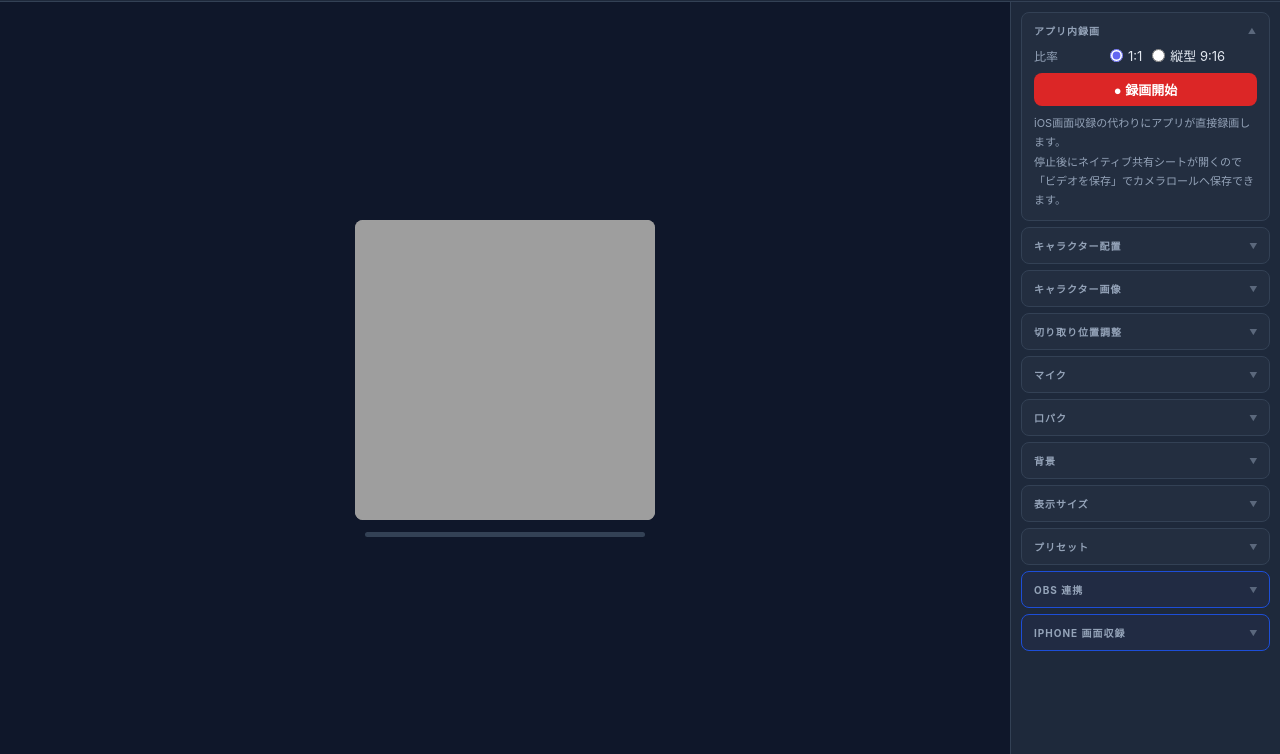
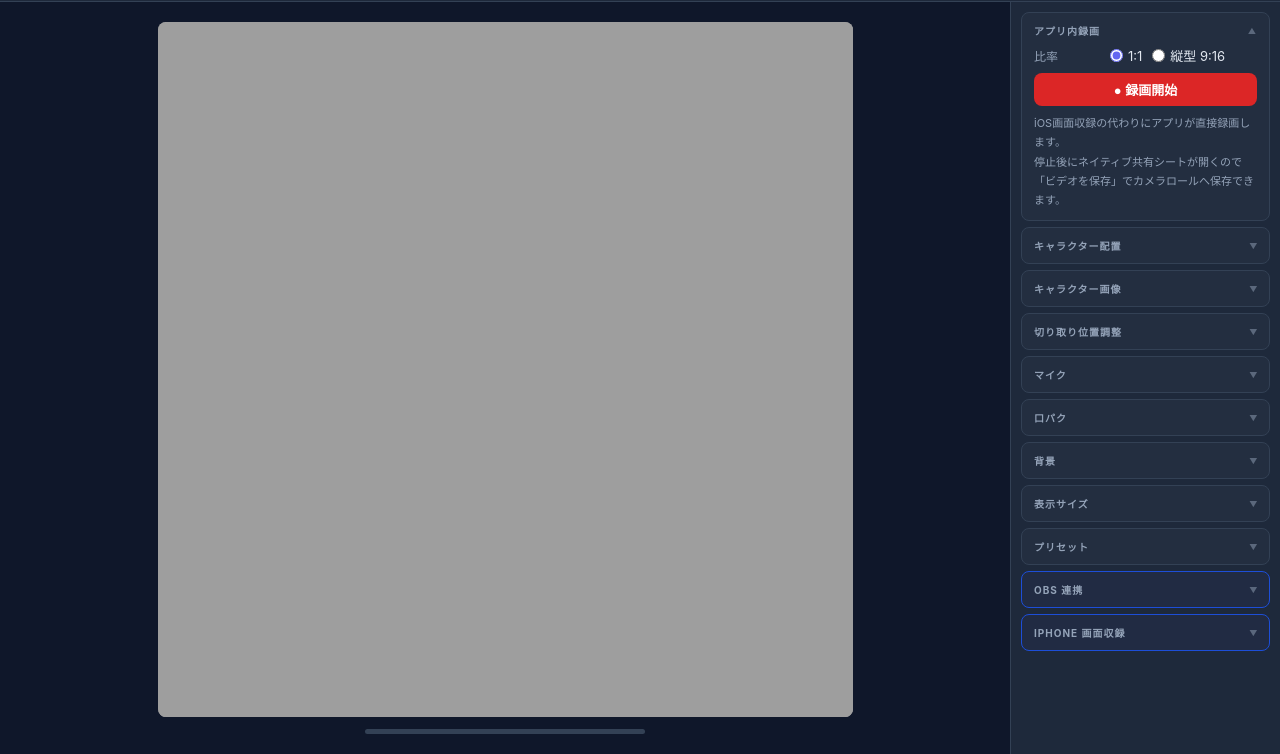
Before and after one commit to kushikushi81/kuchipaku, a plain HTML site: page index.html in a window 1280 px wide. Shown: the part 46-800 px from the top of the page. Drawn offline with Linux system fonts and the light colour scheme.

Commit message:
feat: 録画解像度を720pに変更・canvas表示を画面サイズに自動フィット
- デフォルト解像度: 1:1→720×720px、9:16→720×1280px
- スライダー上限を700→1280に拡張
- updateCanvasDisplay()追加: 録画解像度を保ちつつ表示を画面に収める

Co-Authored-By: Claude Sonnet 4.6 <noreply@anthropic.com>

```diff
--- a/app.js
+++ b/app.js
@@ -16,7 +16,7 @@ const cfg = {
   bgMode:           'transparent',
   bgColor:          '#222244',
   bgImage:          null,
-  charSize:         300,
+  charSize:         720,
   charX:            50,         // キャラクター横位置（canvas幅に対する%）
   charY:            50,         // キャラクター縦位置（canvas高さに対する%）
   charScale:        100,        // キャラクター描画サイズ（canvas幅に対する%）
@@ -204,8 +204,30 @@ function resizeCanvas(base) {
   const [w, h] = calcCanvasSize(base);
   cv.width  = w;
   cv.height = h;
-  cv.style.width  = w + 'px';
-  cv.style.height = h + 'px';
+  if (isBroadcast) {
+    cv.style.width  = w + 'px';
+    cv.style.height = h + 'px';
+  } else {
+    updateCanvasDisplay();
+  }
+}
+
+function updateCanvasDisplay() {
+  if (isBroadcast) {
+    cv.style.width  = cv.width  + 'px';
+    cv.style.height = cv.height + 'px';
+    return;
+  }
+  const area   = document.getElementById('canvas-area');
+  const vmeter = document.getElementById('vmeter');
+  const pad    = window.innerWidth <= 580 ? 32 : 40;
+  const vgap   = vmeter ? vmeter.offsetHeight + 12 : 0;
+  const maxW   = area.clientWidth  - pad;
+  const maxH   = area.clientHeight > 0 ? area.clientHeight - pad - vgap : Infinity;
+  if (maxW <= 0) return;
+  const scale  = Math.min(1, maxW / cv.width, maxH / cv.height);
+  cv.style.width  = Math.round(cv.width  * scale) + 'px';
+  cv.style.height = Math.round(cv.height * scale) + 'px';
 }
 
 // ── マイク ────────────────────────────────────────────────────
@@ -828,6 +850,7 @@ function setupUI() {
 
   window.addEventListener('resize', () => {
     if (isBroadcast) resizeCanvas(broadcastBase());
+    else updateCanvasDisplay();
   });
 
   // OBS URLパラメータ
--- a/index.html
+++ b/index.html
@@ -177,8 +177,8 @@
           <p class="sec-label">表示サイズ</p>
           <div class="row">
             <span class="lbl">サイズ</span>
-            <input type="range" id="sl-size" min="100" max="700" value="300" step="10">
-            <input type="number" id="n-size" class="num-input" min="100" max="700" step="10" value="300">
+            <input type="range" id="sl-size" min="100" max="1280" value="720" step="10">
+            <input type="number" id="n-size" class="num-input" min="100" max="1280" step="10" value="720">
             <span class="unit">px</span>
           </div>
         </section>
```
